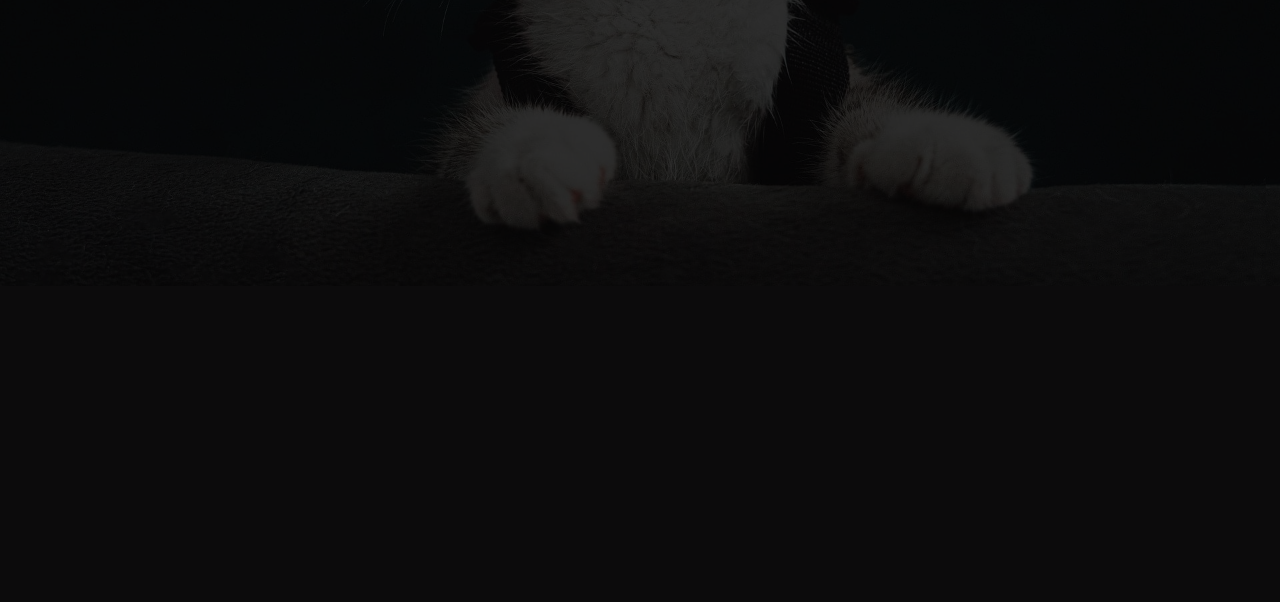
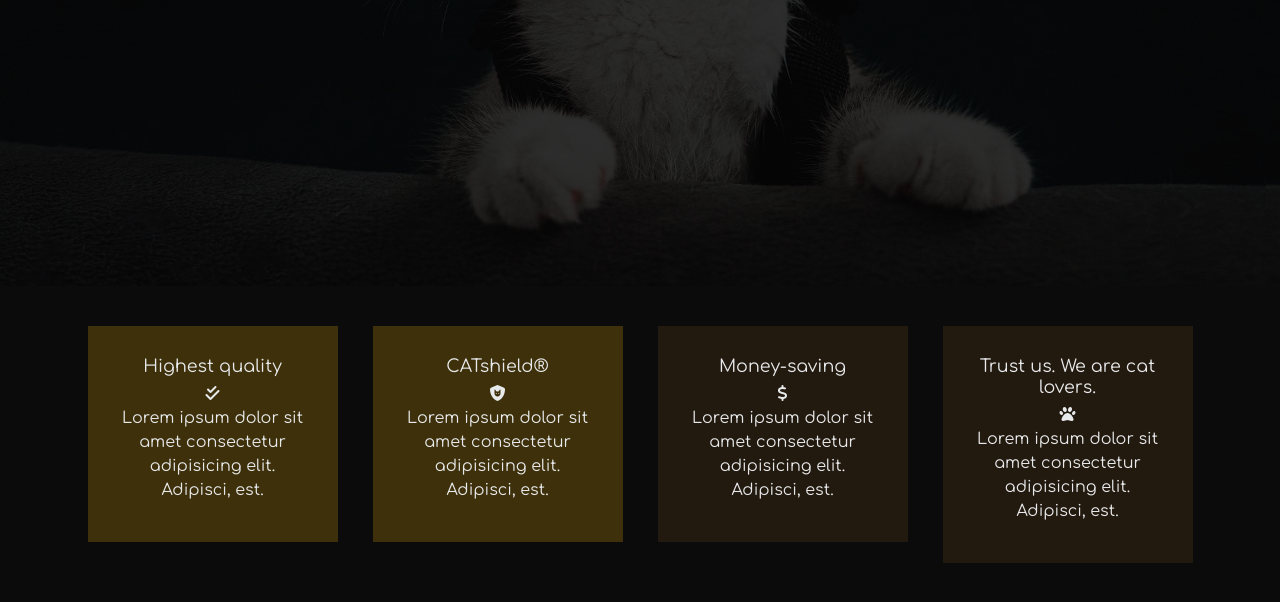
Before and after one commit to marcinjasinski71/CATworks, a website: page index.html in a window 1280 px wide. Shown: the part 514-1116 px from the top of the page. Before the commit the page ends 800 px from the top, so only its background shows below. Drawn offline with nearby package versions, Linux system fonts and the light colour scheme.

Commit message:
next section -> about us

```diff
--- a/index.html
+++ b/index.html
@@ -21,8 +21,8 @@
 </head>
 
 <body>
-    <nav class="navbar fixed-top navbar-expand-lg navbar-dark py-3" style="background: rgb(78,78,78);
-background: linear-gradient(180deg, rgba(78,78,78,0.7389162561576355) 0%, rgba(6,7,8,1) 100%);" </nav>
+    <nav class="navbar fixed-top navbar-expand-lg navbar-dark py-3" style="background: rgb(73,73,73);
+background: linear-gradient(180deg, rgba(73,73,73,0) 0%, rgba(6,7,8,0) 100%);" </nav>
 
     <div class="container">
         <a class="navbar-brand" href="#"><img src="../src/img/logo-cat.svg" alt="logo catworks"></a>
@@ -50,7 +50,52 @@ background: linear-gradient(180deg, rgba(78,78,78,0.7389162561576355) 0%, rgba(6
 
     </div>
 </section>
+    <main>
+    <section id="aboutus">
+        <div class="container py-5 aboutus-boxes">
+            <div class="row text-center">
 
+                <div class="col-12 col-md-6 col-lg-3">
+                    <div class="aboutus-box m-3 p-4 p-lg-5 border-text-light"
+                        style="background-color: rgba(255, 195, 0, 0.2)">
+                        <h3>Highest quality</h3>
+                        <i class="fa-solid fa-check-double"></i>
+                        <p>Lorem ipsum dolor sit amet consectetur adipisicing elit. Adipisci, est.</p>
+                    </div>
+                </div>
+
+                <div class="col-12 col-md-6 col-lg-3">
+                    <div class="aboutus-box m-3 p-4 p-lg-5 border-text-light"
+                        style="background-color:rgba(255, 195, 0, 0.2)">
+                        <h3>CATshield®</h3>
+                        <i class="fa-solid fa-shield-cat"></i>
+                        <p>Lorem ipsum dolor sit amet consectetur adipisicing elit. Adipisci, est.</p>
+                    </div>
+                </div>
+
+                <div class="col-12 col-md-6 col-lg-3">
+                    <div class="aboutus-box m-3 p-4 p-lg-5 border-text-light"
+                        style="background-color: rgba(224, 148, 47, 0.1)">
+                        <h3>Money-saving</h3>
+                        <i class="fa-solid fa-dollar-sign"></i>
+                        <p>Lorem ipsum dolor sit amet consectetur adipisicing elit. Adipisci, est.</p>
+                    </div>
+                </div>
+
+                <div class="col-12 col-md-6 col-lg-3">
+                    <div class="aboutus-box m-3 p-4 p-lg-5 border-text-light"
+                        style="background-color:rgba(224, 148, 47, 0.1)">
+                        <h3>Trust us. We are cat lovers.</h3>
+                        <i class="fa-solid fa-paw"></i>
+                        <p>Lorem ipsum dolor sit amet consectetur adipisicing elit. Adipisci, est.
+                        </p>
+                    </div>
+                </div>
+            </div>
+        </div>
+    </section>
+
+</main>
 
 
 
--- a/src/sass/_global.scss
+++ b/src/sass/_global.scss
@@ -17,4 +17,5 @@ body {
 	font-size: 1.6rem;
 	background-color: $background-color;
 	font-family: 'Comfortaa', cursive;
+	color: #e8e9ea;
 }
--- a/src/sass/main.scss
+++ b/src/sass/main.scss
@@ -52,10 +52,12 @@ $main-color: #ffc300;
 		font-family: 'Amatic SC', cursive;
 	}
 }
-
+// logo zmiana kolorow
 .catworks-cat {
 	color: $main-color;
 }
 .catworks-works {
 	color: $main-shade-color;
 }
+// -----
+// about us
```
Also changed, not shown: dist/css/main.min.css, 3 other files.
